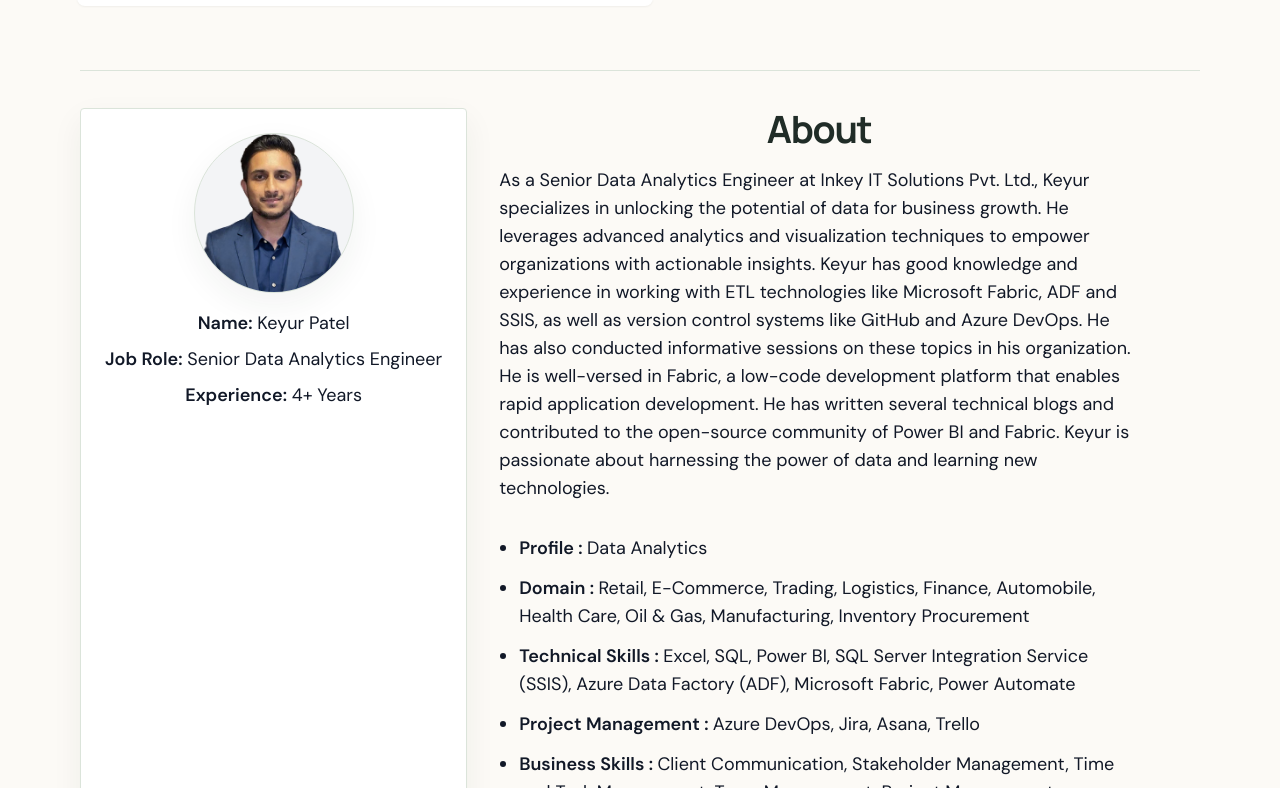
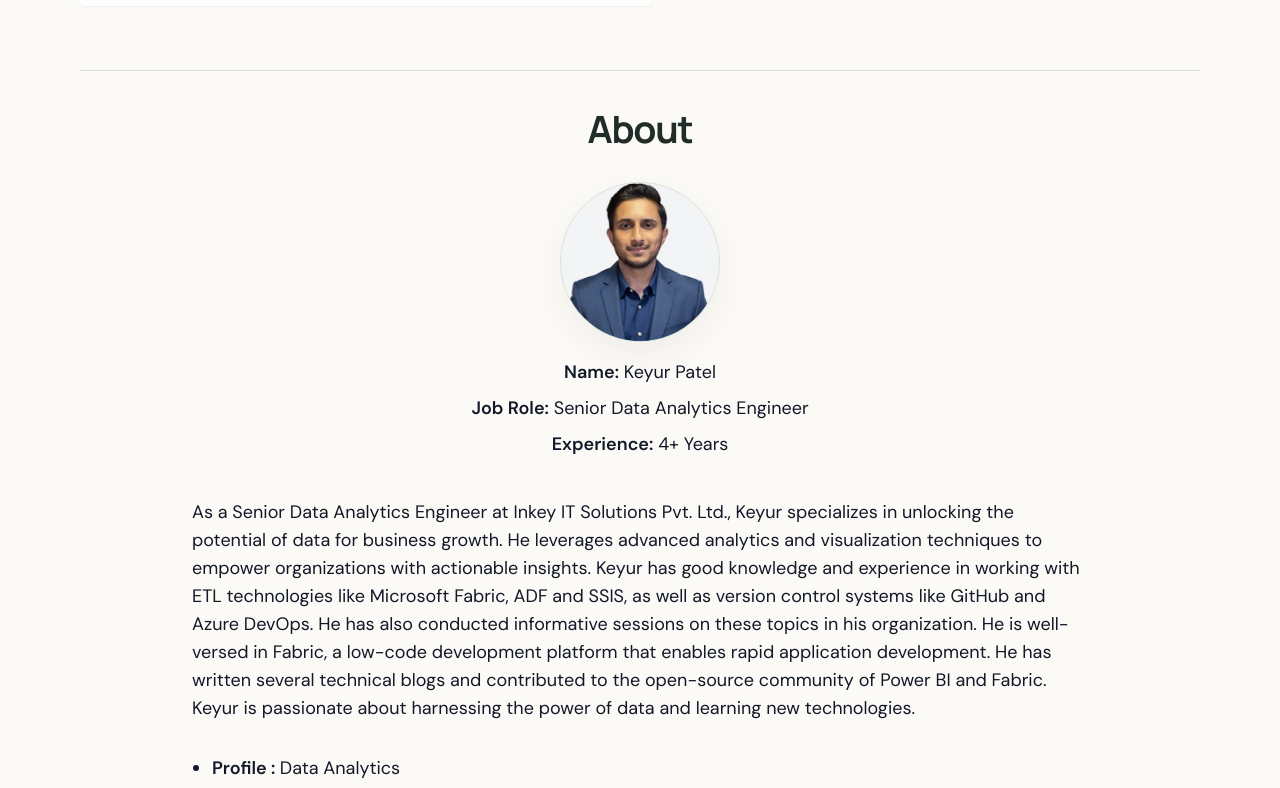
Before and after one commit to Kpds1411/KP_Portfolio, a React (Vite) app: page / in a window 1280 px wide. Shown: the part 472-1260 px from the top of the page. Built offline with nearby package versions, Linux system fonts and the light colour scheme.

Commit message:
Place profile beneath About heading

```diff
--- a/src/component/about/index.jsx
+++ b/src/component/about/index.jsx
@@ -9,7 +9,7 @@ import {
 import { buttonsData } from "../../constants/about";
 
 const About = ({ isDarkMode }) => {
-  const { background, text, heading, cardBackground } =
+  const { background, text, heading } =
     isDarkMode ? colors.dark : colors.light;
 
   return (
@@ -18,10 +18,13 @@ const About = ({ isDarkMode }) => {
       className={`pt-20 ${background} transition-all ${transition.duration}`}
     >
       <div className="container mx-auto px-4">
-        <div className="flex flex-wrap md:flex-nowrap">
-          <div
-            className={`relative flex flex-col items-center p-6 rounded shadow-md hover:shadow-2xl ${cardBackground}`}
+        <div className={`mx-auto max-w-4xl ${text} ${transition.duration}`}>
+          <h1
+            className={`mb-8 text-center text-4xl font-bold ${heading} ${transition.duration}`}
           >
+            About
+          </h1>
+          <div className="mb-8 flex flex-col items-center">
             <div className="w-40 h-40 rounded-full overflow-hidden mb-4 border-4 border-white bg-gray-100 shadow-lg ring-1 ring-gray-200">
               <img
                 src={aboutProfileImage}
@@ -41,15 +44,7 @@ const About = ({ isDarkMode }) => {
             </div>
           </div>
 
-          <div
-            className={`w-full pt-16 md:pt-0 md:w-1/2 lg:w-3/5 pl-4 md:pl-8 ${text} ${transition.duration}`}
-          >
           <div className="mb-8">
-              <h1
-                className={`text-4xl text-center font-bold mb-4 ${heading} ${transition.duration}`}
-              >
-                About
-              </h1>
             <p className={`text-lg ${text} ${transition.duration}`}>
               {aboutContent.description}
             </p>
@@ -97,7 +92,6 @@ const About = ({ isDarkMode }) => {
           </div>
         </div>
       </div>
-      </div>
     </section>
   );
 };
```
Lines whose indentation alone changed are shown as unchanged.
